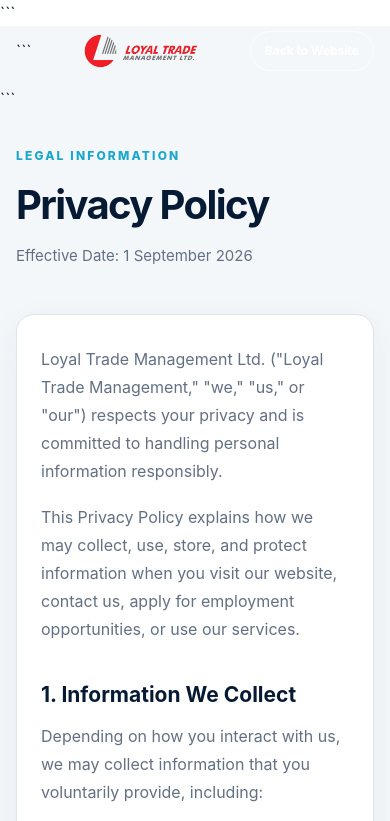
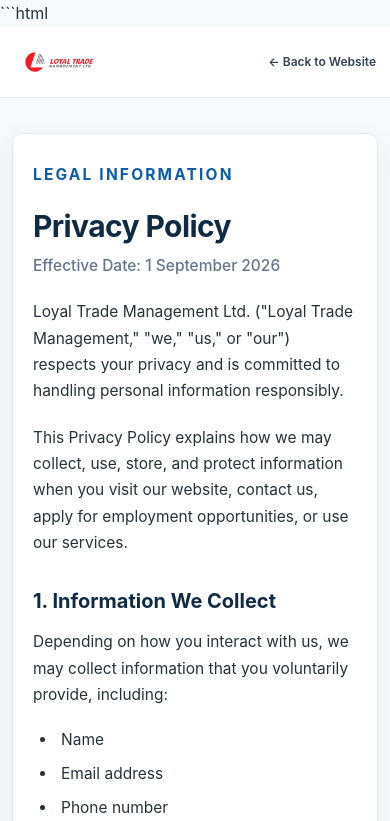
Before and after one commit to Talent-Bridge-BD/loyaltrademanagement-website, a plain HTML site: page privacy.html in a window 390 px wide. Shown: the top 821 px of the page. Drawn offline with Linux system fonts and the light colour scheme.

Commit message:
Improve privacy policy page layout

````diff
--- a/privacy.html
+++ b/privacy.html
@@ -1,5 +1,5 @@
+```html
 <!DOCTYPE html>
-
 <html lang="en">
 <head>
   <meta charset="UTF-8">
@@ -10,176 +10,299 @@
   <meta
     name="description"
     content="Privacy Policy of Loyal Trade Management Ltd."
-
   >
 
-  <link rel="stylesheet" href="styles.css">
-
   <style>
-    .legal-page {
-      padding: 150px 0 100px;
-      background: var(--light);
-      min-height: 100vh;
+    * {
+      box-sizing: border-box;
     }
 
-    .legal-header {
-      max-width: 850px;
-      margin-bottom: 45px;
+    html {
+      scroll-behavior: smooth;
     }
 
-    .legal-header h1 {
-      color: var(--navy);
-      font-size: clamp(40px, 5vw, 64px);
-      line-height: 1.05;
-      letter-spacing: -0.04em;
+    body {
+      margin: 0;
+      padding: 0;
+      background: #f7f9fc;
+      color: #263238;
+      font-family:
+        -apple-system,
+        BlinkMacSystemFont,
+        "Segoe UI",
+        Roboto,
+        Helvetica,
+        Arial,
+        sans-serif;
+      line-height: 1.7;
     }
 
-    .legal-date {
-      margin-top: 18px;
-      color: var(--muted);
-      font-size: 15px;
+    a {
+      color: #0b5cab;
+      text-decoration: none;
     }
 
-    .legal-content {
-      max-width: 850px;
-      padding: 50px;
-      background: var(--white);
-      border: 1px solid var(--border);
-      border-radius: var(--radius);
-      box-shadow: 0 10px 35px rgba(7, 26, 51, 0.05);
+    a:hover {
+      text-decoration: underline;
     }
 
-    .legal-content h2 {
-      margin-top: 38px;
-      margin-bottom: 14px;
-      color: var(--navy);
-      font-size: 24px;
-      line-height: 1.3;
+    .site-header {
+      background: #ffffff;
+      border-bottom: 1px solid #e5e9ef;
     }
 
-    .legal-content h2:first-child {
-      margin-top: 0;
+    .header-inner {
+      width: min(1100px, calc(100% - 40px));
+      margin: 0 auto;
+      min-height: 78px;
+      display: flex;
+      align-items: center;
+      justify-content: space-between;
+      gap: 24px;
     }
 
-    .legal-content p {
-      margin-bottom: 18px;
-      color: var(--muted);
-      font-size: 16px;
-      line-height: 1.75;
+    .brand {
+      display: inline-flex;
+      align-items: center;
     }
 
-    .legal-content ul {
-      margin: 0 0 20px 22px;
-      color: var(--muted);
+    .brand img {
+      display: block;
+      width: auto;
+      max-width: 210px;
+      height: 48px;
+      object-fit: contain;
     }
 
-    .legal-content li {
-      margin-bottom: 8px;
-      padding-left: 5px;
-      line-height: 1.65;
+    .back-link {
+      font-size: 14px;
+      font-weight: 600;
+      color: #334155;
+      white-space: nowrap;
     }
 
-    .legal-contact {
-      margin-top: 10px;
+    .legal-page {
+      padding: 70px 20px 90px;
     }
 
-    .legal-contact strong {
-      color: var(--navy);
+    .legal-container {
+      width: min(920px, 100%);
+      margin: 0 auto;
+      background: #ffffff;
+      border: 1px solid #e5e9ef;
+      border-radius: 14px;
+      padding: 56px 64px;
+      box-shadow: 0 8px 30px rgba(15, 23, 42, 0.06);
+    }
+
+    .legal-label {
+      margin: 0 0 14px;
+      color: #0b5cab;
+      font-size: 13px;
+      font-weight: 700;
+      letter-spacing: 0.14em;
+      text-transform: uppercase;
+    }
+
+    h1 {
+      margin: 0 0 10px;
+      color: #102a43;
+      font-size: clamp(32px, 5vw, 46px);
+      line-height: 1.15;
+      font-weight: 700;
+      letter-spacing: -0.02em;
+    }
+
+    .effective-date {
+      margin: 0 0 36px;
+      color: #64748b;
+      font-size: 15px;
+      font-weight: 500;
+    }
+
+    .legal-container > p {
+      margin: 0 0 20px;
+      font-size: 16px;
+    }
+
+    .legal-section {
+      margin-top: 38px;
+    }
+
+    .legal-section h2 {
+      margin: 0 0 14px;
+      color: #102a43;
+      font-size: 22px;
+      line-height: 1.35;
+      font-weight: 700;
+    }
+
+    .legal-section p {
+      margin: 0 0 18px;
+      font-size: 16px;
+    }
+
+    .legal-section ul {
+      margin: 0 0 20px;
+      padding-left: 24px;
+    }
+
+    .legal-section li {
+      margin-bottom: 8px;
+      padding-left: 4px;
+      font-size: 16px;
+    }
+
+    .contact-details {
+      margin-top: 18px;
+      padding: 22px 24px;
+      background: #f7f9fc;
+      border-left: 4px solid #0b5cab;
+      border-radius: 6px;
+    }
+
+    .contact-details p {
+      margin: 0 0 6px;
+    }
+
+    .contact-details p:last-child {
+      margin-bottom: 0;
     }
 
     .legal-footer {
-      margin-top: 40px;
-      padding-top: 25px;
-      border-top: 1px solid var(--border);
-      color: var(--muted);
+      margin-top: 48px;
+      padding-top: 28px;
+      border-top: 1px solid #e5e9ef;
+      color: #64748b;
       font-size: 14px;
     }
 
-    .legal-back {
-      display: inline-flex;
-      margin-top: 35px;
-      color: var(--blue);
-      font-size: 14px;
-      font-weight: 700;
+    .legal-footer p {
+      margin: 0 0 8px;
     }
 
-    .legal-back:hover {
-      color: var(--cyan);
+    .bottom-navigation {
+      margin-top: 32px;
     }
 
-    @media (max-width: 600px) {
-      .legal-page {
-        padding: 120px 0 70px;
+    .bottom-navigation a {
+      font-size: 14px;
+      font-weight: 600;
     }
 
-      .legal-content {
-        padding: 30px 24px;
+    @media (max-width: 700px) {
+      .header-inner {
+        width: min(100% - 28px, 1100px);
+        min-height: 70px;
       }
 
-      .legal-content h2 {
-        font-size: 21px;
+      .brand img {
+        max-width: 170px;
+        height: 42px;
+      }
+
+      .back-link {
+        font-size: 13px;
+      }
+
+      .legal-page {
+        padding: 35px 12px 55px;
+      }
+
+      .legal-container {
+        padding: 34px 24px;
+        border-radius: 10px;
+      }
+
+      h1 {
+        font-size: 34px;
+      }
+
+      .legal-section {
+        margin-top: 32px;
+      }
+
+      .legal-section h2 {
+        font-size: 20px;
+      }
+
+      .legal-container > p,
+      .legal-section p,
+      .legal-section li {
+        font-size: 15.5px;
+      }
+    }
+
+    @media (max-width: 430px) {
+      .header-inner {
+        gap: 12px;
+      }
+
+      .brand img {
+        max-width: 145px;
+      }
+
+      .back-link {
+        font-size: 12px;
+      }
+
+      .legal-container {
+        padding: 28px 20px;
+      }
+
+      h1 {
+        font-size: 30px;
       }
     }
   </style>
-
 </head>
 
 <body>
 
-  <!-- Navigation -->
+  <header class="site-header">
+    <div class="header-inner">
 
-  <header class="site-header">
-    <div class="container nav-container">
-
-```
-  <a href="index.html" class="brand">
+      <a href="index.html" class="brand" aria-label="Loyal Trade Management Ltd.">
         <img
           src="assets/logo-transparent.png"
           alt="Loyal Trade Management Ltd."
-      class="brand-logo"
         >
       </a>
 
-  <a href="index.html" class="nav-button">
-    Back to Website
+      <a href="index.html" class="back-link">
+        ← Back to Website
       </a>
 
     </div>
-```
-
   </header>
 
-  <main>
 
-```
-<section class="legal-page">
+  <main class="legal-page">
 
-  <div class="container">
+    <article class="legal-container">
 
-    <div class="legal-header">
-      <p class="section-label">LEGAL INFORMATION</p>
+      <p class="legal-label">Legal Information</p>
 
       <h1>Privacy Policy</h1>
 
-      <p class="legal-date">
+      <p class="effective-date">
         Effective Date: 1 September 2026
-      </p>
-    </div>
-
-    <article class="legal-content">
-
-      <p>
-        Loyal Trade Management Ltd. ("Loyal Trade Management,"
-        "we," "us," or "our") respects your privacy and is committed
-        to handling personal information responsibly.
       </p>
 
       <p>
-        This Privacy Policy explains how we may collect, use, store,
-        and protect information when you visit our website, contact us,
-        apply for employment opportunities, or use our services.
+        Loyal Trade Management Ltd. ("Loyal Trade Management," "we," "us,"
+        or "our") respects your privacy and is committed to handling personal
+        information responsibly.
       </p>
 
+      <p>
+        This Privacy Policy explains how we may collect, use, store, and
+        protect information when you visit our website, contact us, apply
+        for employment opportunities, or use our services.
+      </p>
+
+
+      <section class="legal-section">
         <h2>1. Information We Collect</h2>
 
         <p>
@@ -209,7 +332,10 @@
           <li>Website usage information</li>
           <li>Cookies and similar technologies</li>
         </ul>
+      </section>
 
+
+      <section class="legal-section">
         <h2>2. How We Use Your Information</h2>
 
         <p>We may use your information to:</p>
@@ -229,7 +355,10 @@
           We will use personal information only for legitimate business
           purposes and in accordance with applicable laws.
         </p>
+      </section>
 
+
+      <section class="legal-section">
         <h2>3. How We Share Information</h2>
 
         <p>
@@ -237,9 +366,9 @@
         </p>
 
         <p>
-        We may share information with trusted third-party service
-        providers when reasonably necessary to operate our business
-        and deliver our services. These may include:
+          We may share information with trusted third-party service providers
+          when reasonably necessary to operate our business and deliver our
+          services. These may include:
         </p>
 
         <ul>
@@ -252,15 +381,18 @@
         </ul>
 
         <p>
-        We may also disclose information where required or permitted
-        by applicable law, regulation, court order, or legal process.
+          We may also disclose information where required or permitted by
+          applicable law, regulation, court order, or legal process.
         </p>
 
         <p>
           Where appropriate, we seek to work with service providers that
           maintain reasonable privacy and security safeguards.
         </p>
+      </section>
 
+
+      <section class="legal-section">
         <h2>4. Data Security</h2>
 
         <p>
@@ -275,7 +407,10 @@
           should understand that internet-based communication carries
           inherent security risks.
         </p>
+      </section>
 
+
+      <section class="legal-section">
         <h2>5. Cookies and Website Analytics</h2>
 
         <p>
@@ -291,33 +426,39 @@
 
         <p>
           You may manage or disable cookies through your browser settings.
-        Please note that certain website features may not function
-        properly if cookies are disabled.
+          Please note that certain website features may not function properly
+          if cookies are disabled.
         </p>
+      </section>
 
+
+      <section class="legal-section">
         <h2>6. Third-Party Websites and Services</h2>
 
         <p>
-        Our website may contain links to third-party websites,
-        platforms, or services.
+          Our website may contain links to third-party websites, platforms,
+          or services.
         </p>
 
         <p>
           These third parties operate independently from Loyal Trade
-        Management Ltd. We are not responsible for their privacy
-        practices, content, security, or availability.
+          Management Ltd. We are not responsible for their privacy practices,
+          content, security, or availability.
         </p>
 
         <p>
-        We encourage you to review the privacy policies of any
-        third-party websites before providing personal information.
+          We encourage you to review the privacy policies of any third-party
+          websites before providing personal information.
         </p>
+      </section>
 
+
+      <section class="legal-section">
         <h2>7. Your Privacy Rights</h2>
 
         <p>
-        Depending on applicable laws, you may have certain rights
-        regarding your personal information, including the right to:
+          Depending on applicable laws, you may have certain rights regarding
+          your personal information, including the right to:
         </p>
 
         <ul>
@@ -329,10 +470,13 @@
         </ul>
 
         <p>
-        Requests will be reviewed and handled in accordance with
-        applicable laws and legal requirements.
+          Requests will be reviewed and handled in accordance with applicable
+          laws and legal requirements.
         </p>
+      </section>
 
+
+      <section class="legal-section">
         <h2>8. Data Retention</h2>
 
         <p>
@@ -346,7 +490,10 @@
           Retention periods may vary depending on the type of information
           and the purpose for which it was collected.
         </p>
+      </section>
 
+
+      <section class="legal-section">
         <h2>9. Children's Privacy</h2>
 
         <p>
@@ -358,7 +505,10 @@
           We do not knowingly collect personal information from children
           where such collection is prohibited by applicable law.
         </p>
+      </section>
 
+
+      <section class="legal-section">
         <h2>10. International Data Transfers</h2>
 
         <p>
@@ -369,10 +519,13 @@
 
         <p>
           Where applicable, we take reasonable steps to ensure that such
-        processing is carried out in accordance with applicable legal
-        and privacy requirements.
+          processing is carried out in accordance with applicable legal and
+          privacy requirements.
         </p>
+      </section>
 
+
+      <section class="legal-section">
         <h2>11. Changes to This Privacy Policy</h2>
 
         <p>
@@ -382,34 +535,40 @@
         </p>
 
         <p>
-        Any updated version will be published on this page with a
-        revised effective date.
+          Any updated version will be published on this page with a revised
+          effective date.
         </p>
+      </section>
 
+
+      <section class="legal-section">
         <h2>12. Contact Us</h2>
 
         <p>
-        If you have any questions about this Privacy Policy or how
-        we handle personal information, please contact us:
+          If you have any questions about this Privacy Policy or how we
+          handle personal information, please contact us:
         </p>
 
-      <p class="legal-contact">
-        <strong>Loyal Trade Management Ltd.</strong><br>
-        TA-14, Mohakhali<br>
-        Dhaka-1212, Bangladesh
+        <div class="contact-details">
+          <p><strong>Loyal Trade Management Ltd.</strong></p>
+          <p>TA-14, Mohakhali</p>
+          <p>Dhaka-1212, Bangladesh</p>
+          <p>
+            <strong>Email:</strong>
+            <a href="mailto:info@loyaltrademanagement.com">
+              info@loyaltrademanagement.com
+            </a>
           </p>
-
-      <p class="legal-contact">
-        <strong>Email:</strong>
-        info@loyaltrademanagement.com
-      </p>
-
-      <p class="legal-contact">
+          <p>
             <strong>Phone:</strong>
             +880 255040799 / +880 255040800
           </p>
+        </div>
+      </section>
 
-      <div class="legal-footer">
+
+      <footer class="legal-footer">
+
         <p>
           <strong>Last Updated:</strong> 1 September 2026
         </p>
@@ -417,20 +576,19 @@
         <p>
           © 2019–2026 Loyal Trade Management Ltd. All Rights Reserved.
         </p>
+
+        <div class="bottom-navigation">
+          <a href="index.html">
+            ← Back to Loyal Trade Management
+          </a>
         </div>
 
+      </footer>
+
     </article>
-
-    <a href="index.html" class="legal-back">
-      ← Back to Loyal Trade Management
-    </a>
-
-  </div>
-
-</section>
-```
 
   </main>
 
 </body>
 </html>
+```
````
Lines whose indentation alone changed are shown as unchanged.
